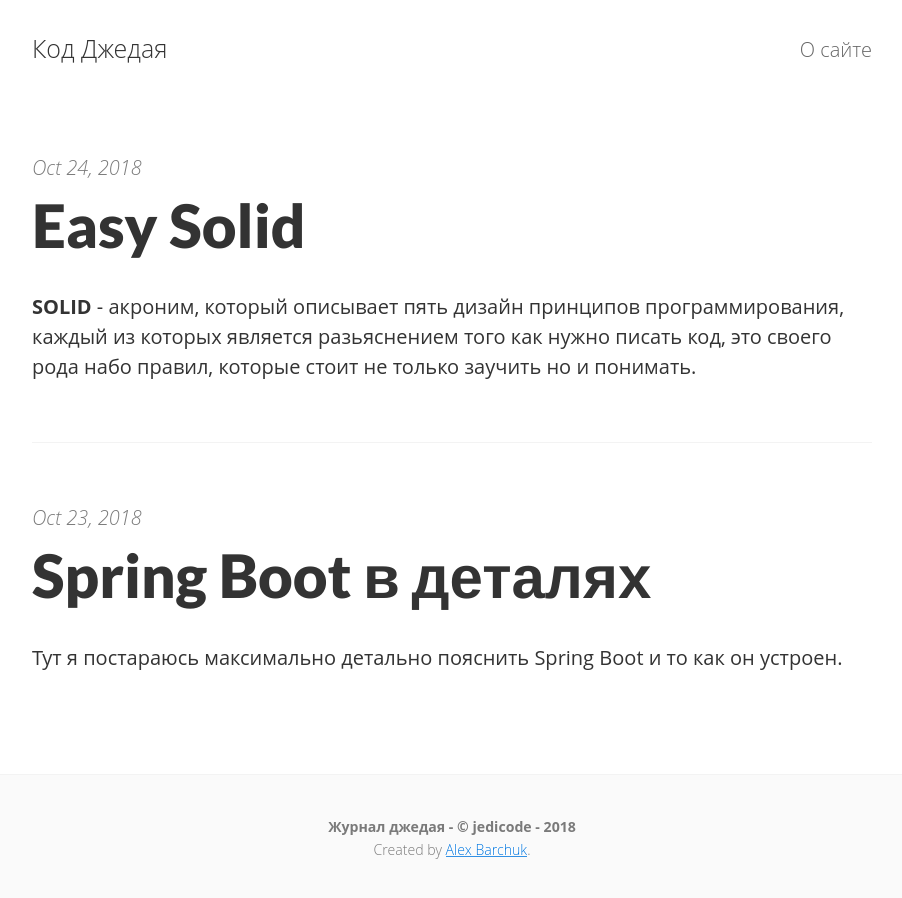
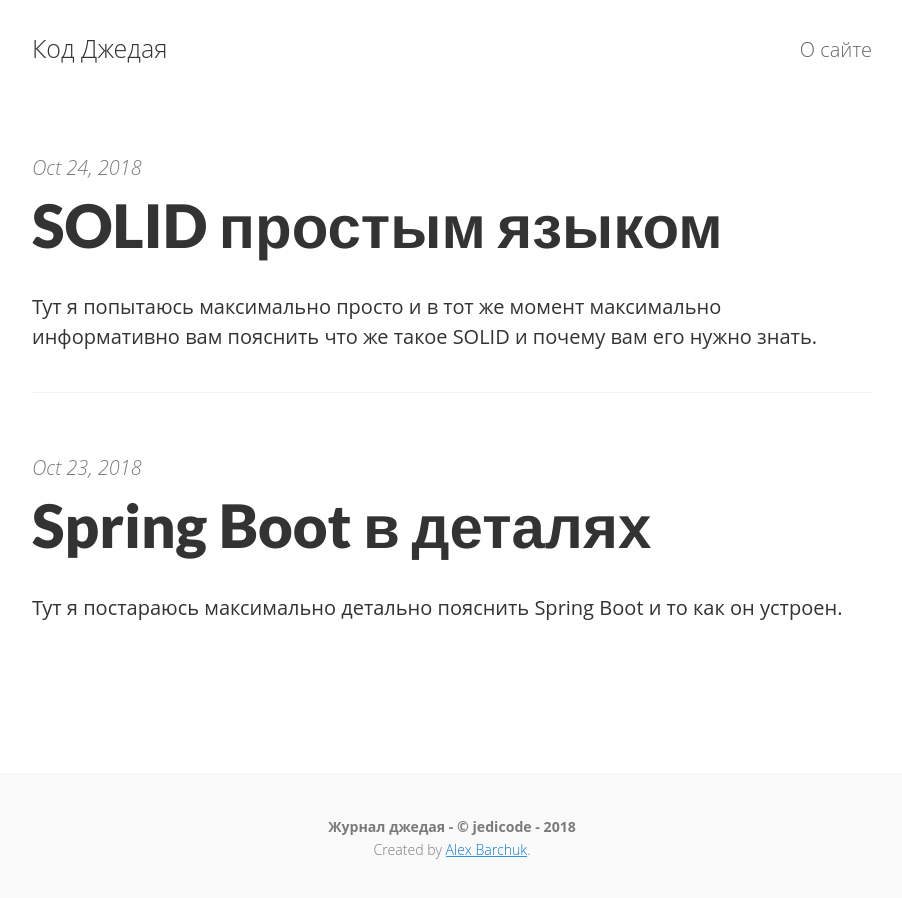
Before and after one commit to sexualanimal/jedicode.co, a Jekyll site: the page built from index.html, in a window 1280 px wide. Shown: the whole page, without its empty margins (188-1090 px from the left). Built offline with Jekyll 4.4.1, drawn with Linux system fonts in a browser that asks for light colours; the list of posts is cut into pages by our own code.

Commit message:
Added new new chapter.

```diff
--- a/_posts/2018-10-24-easy-solid.md
+++ b/_posts/2018-10-24-easy-solid.md
@@ -1,3 +1,11 @@
+---
+layout:     post
+title:      SOLID простым языком
+date:       2018-10-24 17:04:10
+summary:    Тут я попытаюсь максимально просто и в тот же момент максимально информативно вам пояснить что же такое SOLID и почему вам его нужно знать.
+categories: java base
+---
+
 **SOLID** - акроним, который описывает пять дизайн принципов программирования, каждый из которых является разьяснением
 того как нужно писать код, это своего рода набо правил, которые стоит не только заучить но и понимать.
 
@@ -26,11 +34,11 @@
 
 Придерживаясь этого принципа конкретно в Java можно с помощью ключевого слова `final` который запретит дальнейшей модикации метода или же свойства класса.
 
-### LSP - Liskov Substitution Principle
+###LSP - Liskov Substitution Principle
 
 Создавая наследников одного и тогоже интерфейса или абстрактного класса они не должны менять поведения базового класса. Тоесть имея две реализации **B** и **C** класса **A** мы можем с легкость менять реализации и получать одинаковое конечное поведение обоих реализаций.
 
-![Liskov Principle](/images/2018-10-24/LiskovSubtitutionPrinciple.jpg)
+![Liskov Principle](../images/2018-10-24/LiskovSubtitutionPrinciple.jpg)
 
 ### ISP - Interface Segregation Principle
 
```
